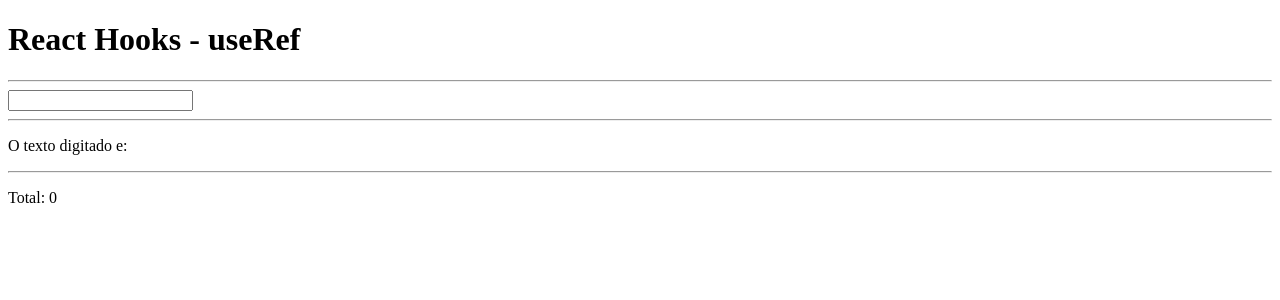
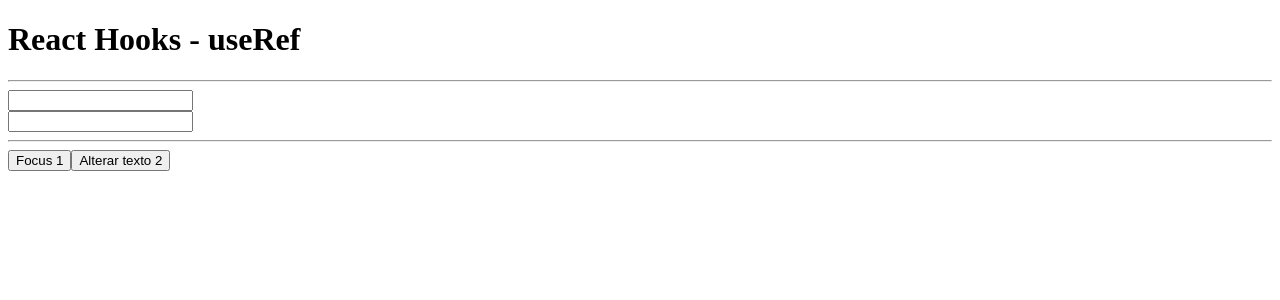
Before and after one commit to rafaelandradegs/react-state, a React (Vite) app: page / in a window 1280 px wide. Shown: the top 300 px of the page. Built offline with nearby package versions, Linux system fonts and the light colour scheme.

Commit message:
Utilizacao mais comum do useRef

```diff
--- a/src/App.jsx
+++ b/src/App.jsx
@@ -2,27 +2,34 @@ import React, { useRef, useState, useEffect } from 'react'
 
 export function App() {
   const [texto, setTexto] = useState('')
-  const total = useRef(0)
+  const inputRef = useRef()
+  const input2Ref = useRef()
 
-  useEffect(() => {
-    total.current++
-  })
+  function focus1() {
+    inputRef.current.focus()
+  }
+  function alterar_texto2() {
+    input2Ref.current.value = 'Ola '
+    input2Ref.current.focus()
+  }
 
   return (
     <>
       <h1>React Hooks - useRef</h1>
       <hr />
       <input
+        ref={inputRef}
         type="text"
         value={texto}
         onChange={e => {
           setTexto(e.target.value)
         }}
       />
+      <br />
+      <input type="text" ref={input2Ref} />
       <hr />
-      <p>O texto digitado e: {texto}</p>
-      <hr />
-      <p>Total: {total.current}</p>
+      <button onClick={focus1}>Focus 1</button>
+      <button onClick={alterar_texto2}>Alterar texto 2</button>
     </>
   )
 }
```
